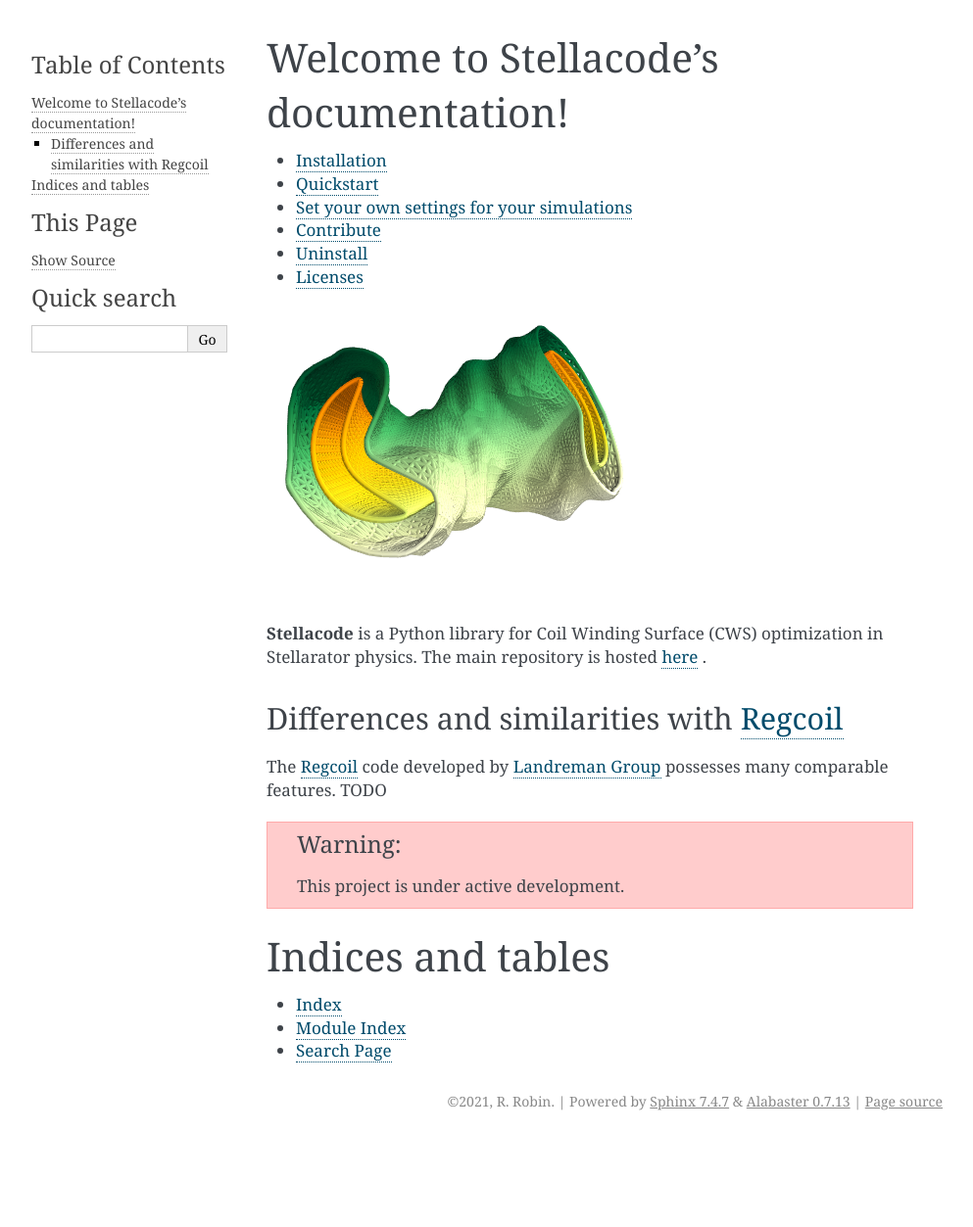
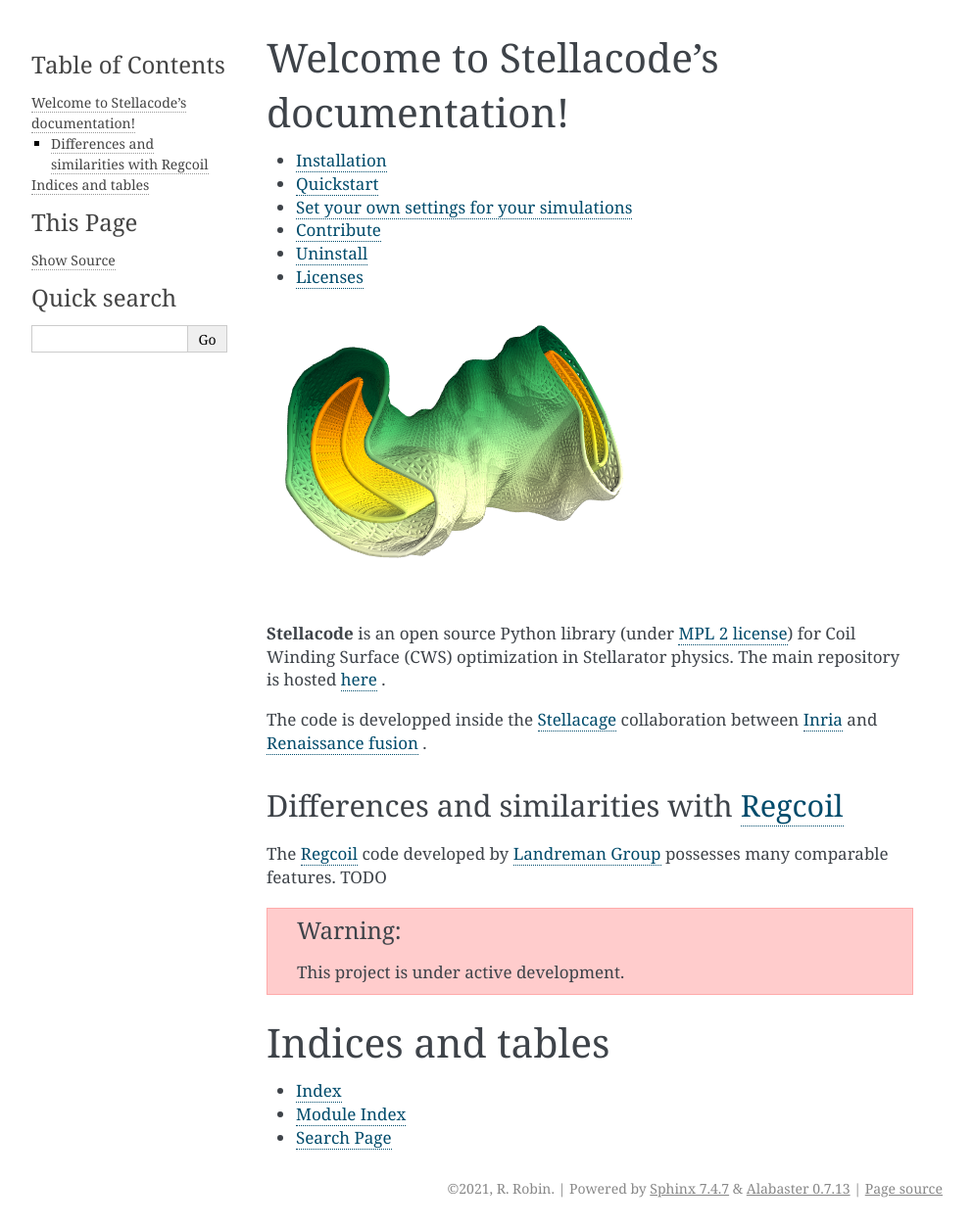
Before and after one commit to rob3315/stellacode, a Sphinx documentation site: the page built from docs/index.rst, in a window 1280 px wide. Shown: the whole page at 98% size, without its empty margins (148-1141 px from the left). Built offline with Sphinx 7.4.7, drawn with Linux system fonts in a browser that asks for light colours; pages that are not in the unit, such as notebooks, are missing from menus; before the commit the page ends 1164 px from its top, so only the background shows below that.

Commit message:
update doc main page

```diff
--- a/docs/index.rst
+++ b/docs/index.rst
@@ -20,8 +20,11 @@
    featured.png
 
 
-**Stellacode** is a Python library for Coil Winding Surface (CWS) optimization in Stellarator physics.
+**Stellacode** is an open source Python library (under `MPL 2 license <https://www.mozilla.org/en-US/MPL/2.0/FAQ/>`_) for Coil Winding Surface (CWS) optimization in Stellarator physics.
 The main repository is hosted `here <https://plmlab.math.cnrs.fr/rrobin/stellacode>`_ .
+
+The code is developped inside the `Stellacage <https://www.ljll.math.upmc.fr/~sigalotti/cage/stellacage.html>`_ collaboration between `Inria <https://www.inria.fr/en>`_ and `Renaissance fusion <https://stellarator.energy/>`_ .
+
 
 Differences and similarities with `Regcoil <https://github.com/landreman/regcoil>`_
 ---------------------------------------------------------------------------------------
```
